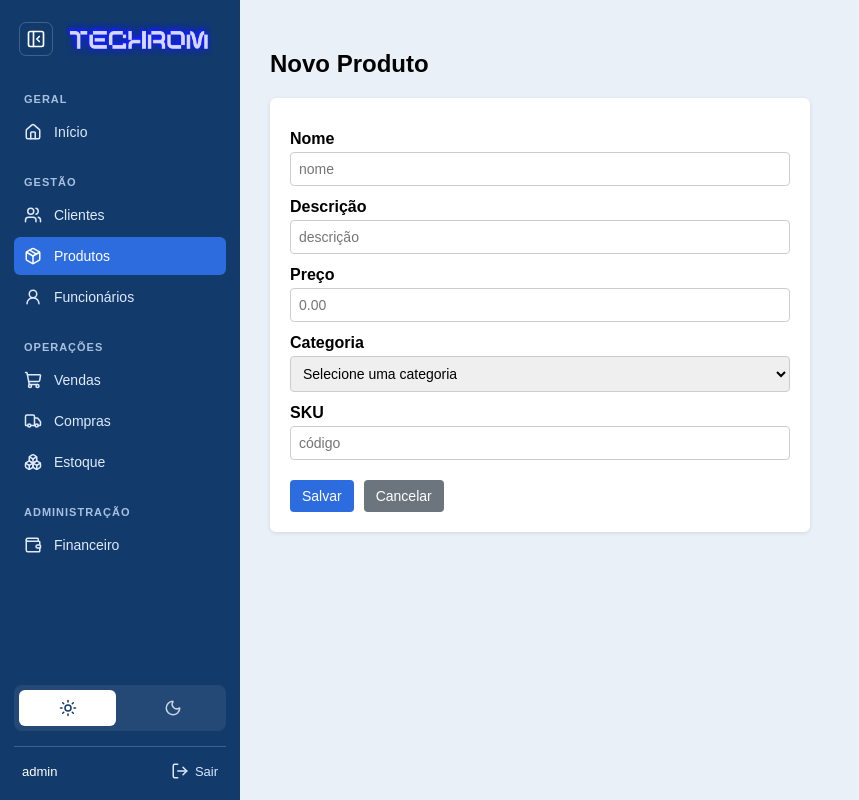
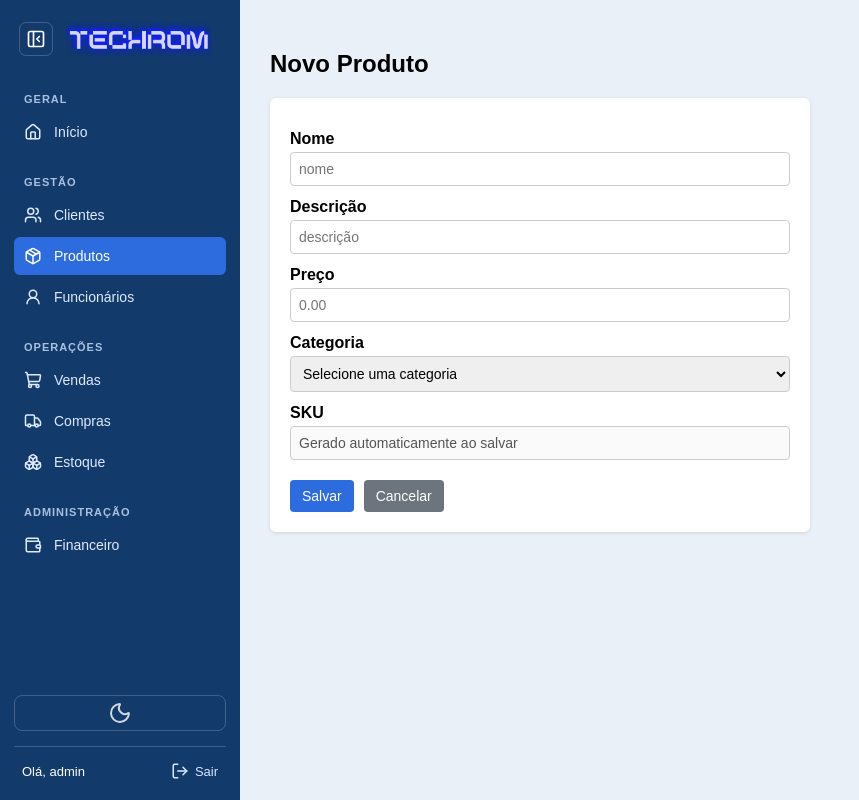
Before and after one commit to gbtxcrr1/erp, a Flask app: page /products/new in a window 1280 px wide. Shown: the whole page, without its empty margins (0-859 px from the left). Run offline with Flask 3, Linux system fonts and the light colour scheme; a user stored in the database is signed in.

Commit message:
add a single light/dark theme toggle, automatic category-based sku generation, and brl currency formatting, while fixing page centering and sidebar flicker

```diff
--- a/app.py
+++ b/app.py
@@ -1,3 +1,4 @@
+import re
 from functools import wraps
 from flask import Flask, render_template
 from flask import request, redirect, url_for, flash, session, g
@@ -18,6 +19,16 @@ from models import (
 
 app = Flask(__name__)
 app.config.from_object(Config)
+
+@app.template_filter("brl")
+def brl(value):
+    try:
+        value = round(float(value or 0), 2)
+    except (TypeError, ValueError):
+        value = 0.0
+    formatted = f"{abs(value):,.2f}".replace(",", "X").replace(".", ",").replace("X", ".")
+    sign = "-" if value < 0 else ""
+    return f"{sign}R$ {formatted}"
 
 db.init_app(app)
 migrate = Migrate(app, db)
@@ -219,6 +230,36 @@ def delete_client(client_id):
     return redirect(url_for("clients"))
 
 
+SKU_PREFIXES = {
+    "Smartphones": "CELS",
+    "Computadores": "COMP",
+    "Tablets": "TABS",
+    "Periféricos": "PERF",
+    "Componentes": "PECA",
+    "Monitores": "TELA",
+    "Áudio": "SONS",
+    "Acessórios": "FONE",
+    "Redes": "CPLP",
+    "Armazenamento": "ARMS",
+    "Outros": "OUTR",
+}
+
+
+def generate_sku(category):
+    prefix = SKU_PREFIXES.get(category, "OUTR")
+    pattern = re.compile(rf"^{prefix}(\d{{4}})([A-Z])$")
+
+    last = 0
+    for (sku,) in db.session.query(Product.sku).filter(Product.sku.like(f"{prefix}_____")):
+        match = pattern.match(sku or "")
+        if match:
+            seq = (ord(match.group(2)) - 65) * 9999 + int(match.group(1))
+            last = max(last, seq)
+
+    block, digits = divmod(last, 9999)
+    return f"{prefix}{digits + 1:04d}{chr(65 + block)}"
+
+
 # ===================== PRODUCTS =====================
 @app.route("/products")
 @login_required
@@ -274,7 +315,7 @@ def new_product():
             description=request.form["description"],
             price=price,
             category=request.form["category"],
-            sku=request.form["sku"],
+            sku=generate_sku(request.form["category"]),
         )
 
         db.session.add(product)
@@ -306,7 +347,6 @@ def edit_product(product_id):
         product.description = request.form["description"]
         product.price = price
         product.category = request.form["category"]
-        product.sku = request.form["sku"]
 
         db.session.commit()
         flash("Produto atualizado!")
--- a/static/css/style.css
+++ b/static/css/style.css
@@ -533,7 +533,11 @@ body.dark-mode .theme-toggle:hover {
 .main-content {
     margin-left: 240px;
     padding: 30px;
+}
+
+.page {
     max-width: 1200px;
+    margin: 0 auto;
 }
 
 /* Sidebar theme button */
@@ -689,3 +693,36 @@ body.dark-mode .sidebar-section a.active {
     flex: none;
     padding: 8px;
 }
+
+.theme-toggle {
+    display: inline-flex;
+    align-items: center;
+    justify-content: center;
+    width: 36px;
+    height: 36px;
+    padding: 0;
+    border: 1px solid currentColor;
+    border-radius: 8px;
+    background: transparent;
+    color: inherit;
+    cursor: pointer;
+    opacity: 0.8;
+}
+
+.theme-toggle:hover { opacity: 1; }
+
+/* lua no tema claro, sol no escuro */
+.theme-toggle .icon-sun { display: none; }
+body.dark-mode .theme-toggle .icon-sun { display: inline-block; }
+body.dark-mode .theme-toggle .icon-moon { display: none; }
+
+.theme-toggle-floating {
+    position: fixed;
+    top: 16px;
+    right: 16px;
+}
+
+.no-transition,
+.no-transition * {
+    transition: none !important;
+}
--- a/templates/base.html
+++ b/templates/base.html
@@ -8,7 +8,7 @@
     <script src="https://unpkg.com/lucide@latest"></script>
 </head>
 
-<body>
+<body class="no-transition">
     {% if g.user %}
     <aside class="sidebar">
         <div class="sidebar-brand">
@@ -69,18 +69,13 @@
         </div>
 
 <div class="sidebar-bottom">
-            <div class="theme-selector">
-                <button type="button" id="light-theme" title="Modo claro">
-                    <i data-lucide="sun"></i>
+    <button type="button" class="theme-toggle" title="Alternar tema" aria-label="Alternar tema">
+        <i data-lucide="moon" class="icon-moon"></i>
+        <i data-lucide="sun" class="icon-sun"></i>
     </button>
 
-                <button type="button" id="dark-theme" title="Modo escuro">
-                    <i data-lucide="moon"></i>
-                </button>
-            </div>
-
             <div class="sidebar-user">
-                <span>{{ g.user.username }}</span>
+                <span>Olá, {{ g.user.username }}</span>
                 <a href="/logout" title="Sair">
                     <i data-lucide="log-out"></i>
                     <span>Sair</span>
@@ -88,9 +83,15 @@
             </div>
         </div>
     </aside>
+    {% else %}
+    <button type="button" class="theme-toggle theme-toggle-floating" title="Alternar tema" aria-label="Alternar tema">
+        <i data-lucide="moon" class="icon-moon"></i>
+        <i data-lucide="sun" class="icon-sun"></i>
+    </button>
     {% endif %}
 
 <main class="{{ 'main-content' if g.user else 'container' }}">
+    <div class="page">
         {% with messages = get_flashed_messages() %}
             {% if messages %}
                 <div class="flash">
@@ -102,31 +103,33 @@
         {% endwith %}
 
         {% block content %}{% endblock %}
+    </div>
 </main>
 
 <script>
-	    const lightButton = document.getElementById("light-theme");
-	    const darkButton = document.getElementById("dark-theme");
+
+    requestAnimationFrame(function() {
+    requestAnimationFrame(function() {
+        document.body.classList.remove("no-transition");
+    });
+});
+
+    const themeButtons = document.querySelectorAll(".theme-toggle");
 
     function applyTheme(theme) {
         document.body.classList.toggle("dark-mode", theme === "dark");
-
-	        lightButton?.classList.toggle("selected", theme === "light");
-	        darkButton?.classList.toggle("selected", theme === "dark");
     }
 
-	    const savedTheme = localStorage.getItem("theme") || "light";
-	    applyTheme(savedTheme);
+    applyTheme(localStorage.getItem("theme") || "light");
 
-	    lightButton?.addEventListener("click", function() {
-	        localStorage.setItem("theme", "light");
-	        applyTheme("light");
+    themeButtons.forEach(function(button) {
+        button.addEventListener("click", function() {
+            const next = document.body.classList.contains("dark-mode") ? "light" : "dark";
+            localStorage.setItem("theme", next);
+            applyTheme(next);
+        });
     });
 
-	    darkButton?.addEventListener("click", function() {
-	        localStorage.setItem("theme", "dark");
-	        applyTheme("dark");
-	    });
     const sidebar = document.querySelector(".sidebar");
     const sidebarToggle = document.getElementById("sidebar-toggle");
     const mainContent = document.querySelector(".main-content");
@@ -139,25 +142,22 @@
             ? '<i data-lucide="panel-left-open"></i>'
             : '<i data-lucide="panel-left-close"></i>';
 
-	        sidebarToggle.title = collapsed
-	            ? "Expandir menu"
-	            : "Recolher menu";
+        sidebarToggle.title = collapsed ? "Expandir menu" : "Recolher menu";
 
         lucide.createIcons();
     }
 
     if (sidebar && sidebarToggle && mainContent) {
         const savedState = localStorage.getItem("sidebar-collapsed") === "true";
-
         applySidebarState(savedState);
 
         sidebarToggle.addEventListener("click", function() {
             const collapsed = !sidebar.classList.contains("collapsed");
-
             localStorage.setItem("sidebar-collapsed", collapsed);
             applySidebarState(collapsed);
         });
     }
+
     lucide.createIcons();
 </script>
 </body>
--- a/templates/finance.html
+++ b/templates/finance.html
@@ -11,11 +11,11 @@ Financeiro
 <div class="summary">
     <div class="summary-card">
         <span class="summary-label">Receitas</span>
-        <span class="summary-value revenue">R$ {{ '%.2f'|format(total_revenue) }}</span>
+        <span class="summary-value revenue">{{ total_revenue|brl }}</span>
     </div>
     <div class="summary-card">
         <span class="summary-label">Despesas</span>
-        <span class="summary-value expense">R$ {{ '%.2f'|format(total_expense) }}</span>
+        <span class="summary-value expense">{{ sale.total_price|brl }}</span>
     </div>
     <div class="summary-card">
         <span class="summary-label">Saldo</span>
--- a/templates/index.html
+++ b/templates/index.html
@@ -13,21 +13,21 @@ Início
 <div class="summary-card">
     <span class="summary-label">Receitas</span>
     <span class="summary-value revenue">
-            R$ {{ '%.2f'|format(total_revenue) }}
+        {{ total_revenue|brl }}
     </span>
 </div>
 
 <div class="summary-card">
     <span class="summary-label">Despesas</span>
     <span class="summary-value expense">
-            R$ {{ '%.2f'|format(total_expense) }}
+        {{ total_expense|brl }}
     </span>
 </div>
 
 <div class="summary-card">
     <span class="summary-label">Saldo</span>
     <span class="summary-value {{ 'revenue' if balance >= 0 else 'expense' }}">
-            R$ {{ '%.2f'|format(balance) }}
+        {{ balance|brl }}
     </span>
 </div>
 
--- a/templates/new_product.html
+++ b/templates/new_product.html
@@ -44,8 +44,8 @@
 	    {% endfor %}
 	</select>
 
-    <label>SKU</label>
-    <input name="sku" placeholder="código" value="{{ product.sku if product else '' }}">
+<label>SKU</label>
+<input value="{{ product.sku if product else 'Gerado automaticamente ao salvar' }}" disabled>
 
     <div class="form-actions">
         <button class="btn" type="submit">Salvar</button>
```
Also changed, not shown: todo.txt (+5 -2 lines), instance/erp.db. Lines whose indentation alone changed are shown as unchanged.
